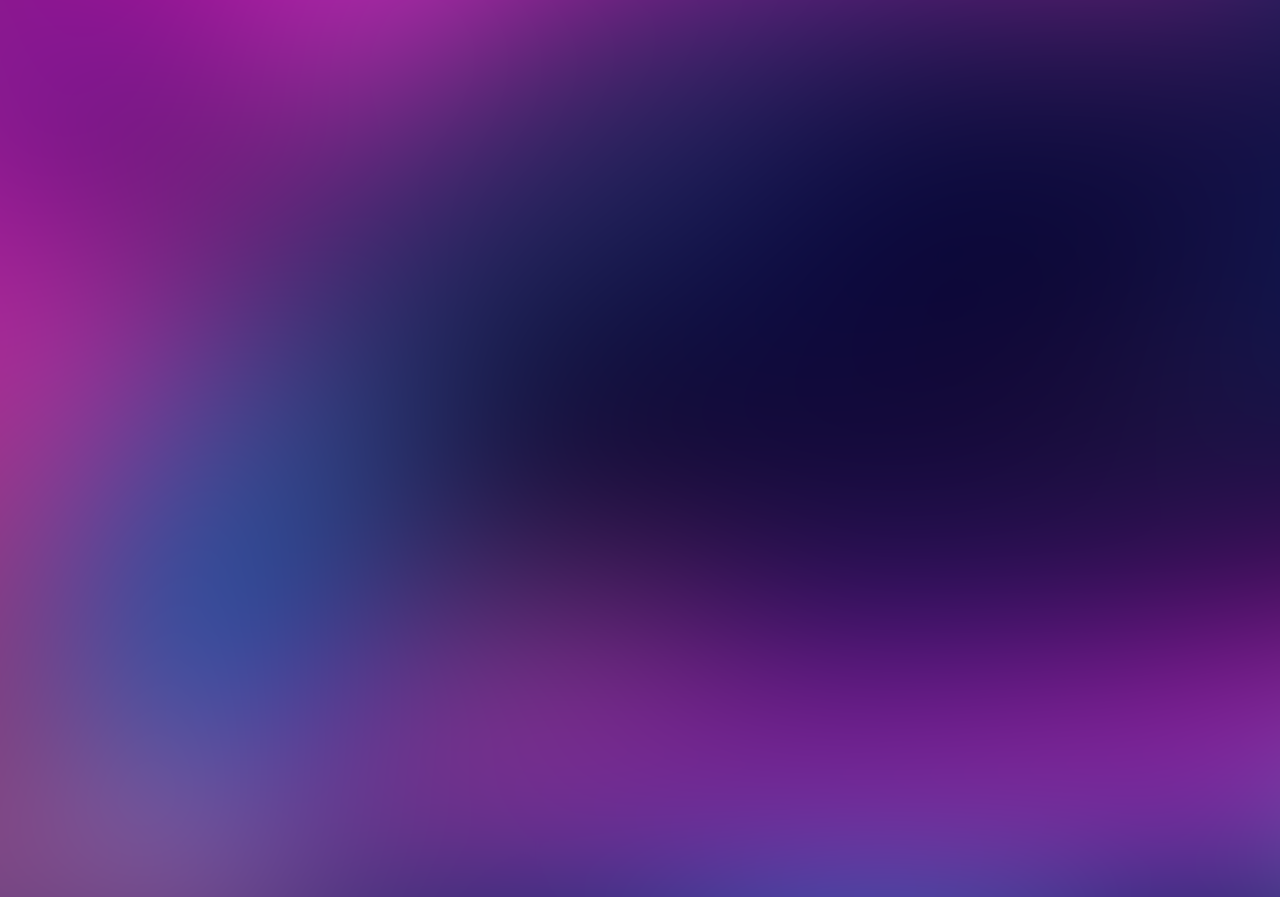
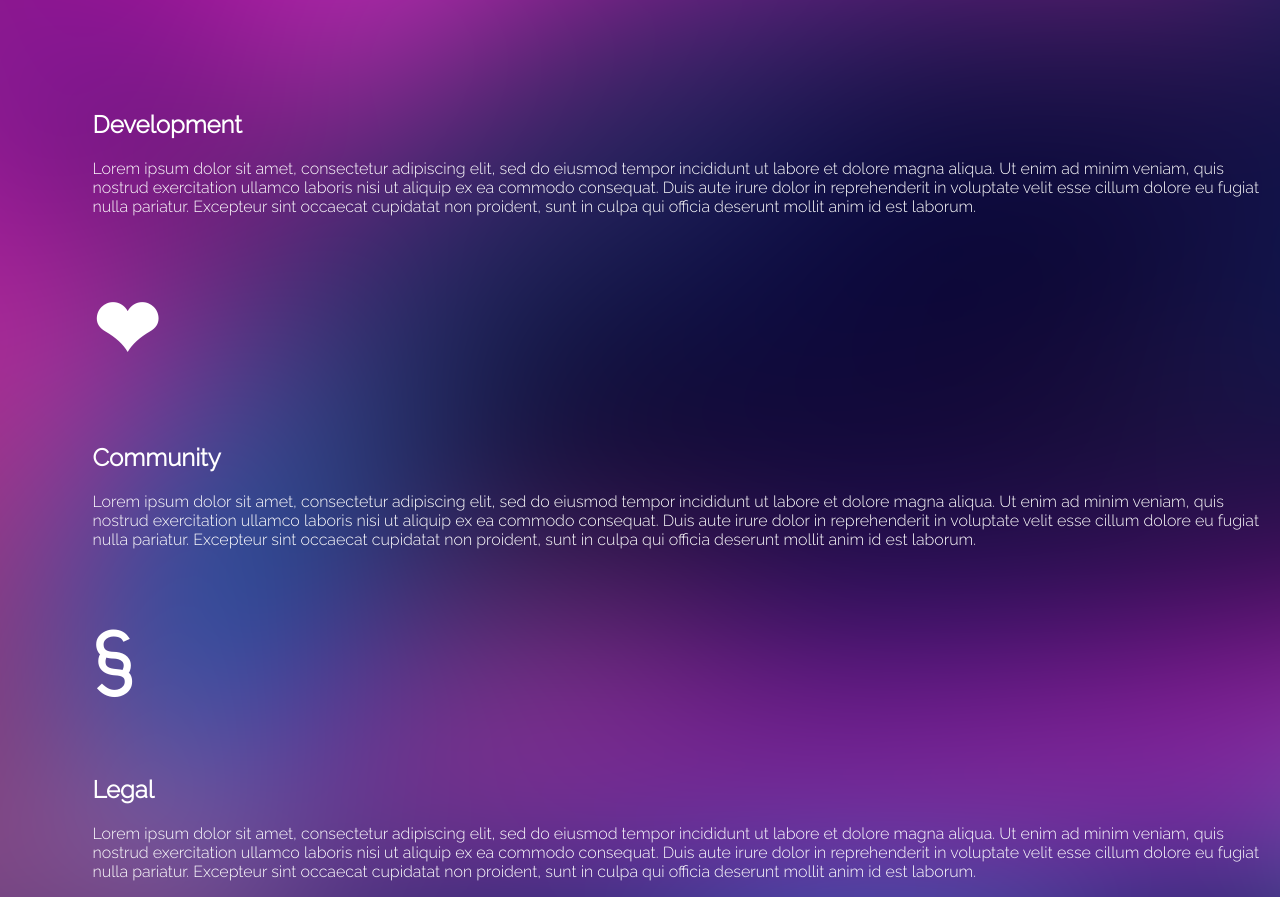
Before and after one commit to SporechainFoundation/sporechain.org, a Next.js app: page / in a window 1280 px wide. Shown: the part 1898-2795 px from the top of the page. Before the commit the page ends 867 px from the top, so only its background shows below. Built offline with nearby package versions, Linux system fonts and the light colour scheme.

Commit message:
moved second card listing into GetInvolved comp.

```diff
--- /dev/null
+++ b/components/home/GetInvolved/GetInvolved.module.css
@@ -0,0 +1,39 @@
+.container {
+  padding: 0;
+  min-height: 100%;
+  min-height: 100vh;
+  width: 100vw;
+  font-family: 'Raleway', sans-serif;
+  display: flex;
+  align-items: center;
+  flex-wrap: wrap;
+}
+
+.main {
+    color: white;
+    /* display: block; */
+    width: 100vw;
+}
+
+.card {
+    background-color: rgba(128, 122, 122, 0);
+    outline: none;
+}
+
+.flexContainer {
+  display: flex;
+  width: 100vw;
+  justify-content: space-evenly;
+  padding-right: 10%;
+  padding-left: 10%;
+  width: 100vw;
+  flex-wrap: wrap;
+}
+
+.flexItem {
+    flex: 1 0 21%;
+}
+
+.icon {
+  font-size: 80px;
+}
--- /dev/null
+++ b/components/home/GetInvolved/GetInvolved.tsx
@@ -0,0 +1,37 @@
+import React, { Component, useState } from "react";
+import styles from '../CardListing/CardListing.module.css'
+import { Card } from "react-bootstrap";
+
+function GetInvolved() {
+  return (
+    <>
+      <div className={`${styles.flexContainer} ${styles.main}`}>
+        <h2 className={styles.subHeading}>Get Involved</h2>
+        <div className="row align-items-center g-lg-5 py-5">
+          <div className={`${styles.flexItem} text-center`}>
+            <h2 className={styles.icon}>🖹</h2>
+            <h2>Development</h2>
+            <p>Lorem ipsum dolor sit amet, consectetur adipiscing elit, sed do eiusmod tempor incididunt ut labore et dolore magna aliqua. Ut enim ad minim veniam, quis nostrud exercitation ullamco laboris nisi ut aliquip ex ea commodo consequat. Duis aute irure dolor in reprehenderit in voluptate velit esse cillum dolore eu fugiat nulla pariatur. Excepteur sint occaecat cupidatat non proident, sunt in culpa qui officia deserunt mollit anim id est laborum.
+            </p>
+          </div>
+          <div className={`${styles.flexItem} text-center`}>
+            <h2 className={styles.icon}>❤</h2>
+            <h2 >Community</h2>
+            <p>Lorem ipsum dolor sit amet, consectetur adipiscing elit, sed do eiusmod tempor incididunt ut labore et dolore magna aliqua. Ut enim ad minim veniam, quis nostrud exercitation ullamco laboris nisi ut aliquip ex ea commodo consequat. Duis aute irure dolor in reprehenderit in voluptate velit esse cillum dolore eu fugiat nulla pariatur. Excepteur sint occaecat cupidatat non proident, sunt in culpa qui officia deserunt mollit anim id est laborum.
+            </p>
+          </div>
+          <div className={`${styles.flexItem} text-center`}>
+            <h2 className={styles.icon}>§</h2>
+            <h2>Legal</h2>
+            <p>Lorem ipsum dolor sit amet, consectetur adipiscing elit, sed do eiusmod tempor incididunt ut labore et dolore magna aliqua. Ut enim ad minim veniam, quis nostrud exercitation ullamco laboris nisi ut aliquip ex ea commodo consequat. Duis aute irure dolor in reprehenderit in voluptate velit esse cillum dolore eu fugiat nulla pariatur. Excepteur sint occaecat cupidatat non proident, sunt in culpa qui officia deserunt mollit anim id est laborum.
+            </p>
+          </div>
+          <div className="col-md-10 mx-auto col-lg-5">
+          </div>
+        </div>
+      </div>
+    </>
+  )
+}
+
+export default GetInvolved;
--- a/pages/index.tsx
+++ b/pages/index.tsx
@@ -5,6 +5,7 @@ import styles from '../styles/Home.module.css'
 import SignupForm from '../components/home/SignupForm/SignupForm'
 import NavBar from '../components/NavBar/NavBar'
 import CardListing from '../components/home/CardListing/CardListing'
+import GetInvolved from '../components/home/GetInvolved/GetInvolved'
 
 const Home: NextPage = () => {
 
@@ -36,9 +37,12 @@ const Home: NextPage = () => {
             </div>
           </div>
         </div>
-        {/* <div className="col-md-5">
-              <CardListing></CardListing>
-              </div> */}
+      </div>
+      <div id="section2" className={styles.container}>
+        <CardListing></CardListing>
+      </div>
+      <div id="section3" className={styles.container}>
+        <GetInvolved></GetInvolved>
       </div>
     </div>
   )
```
